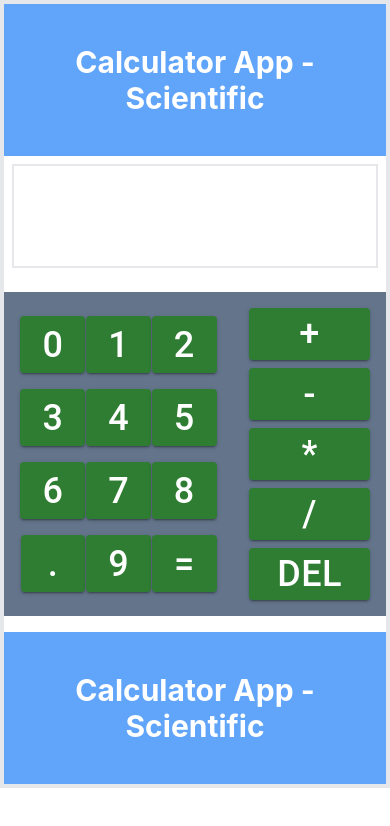
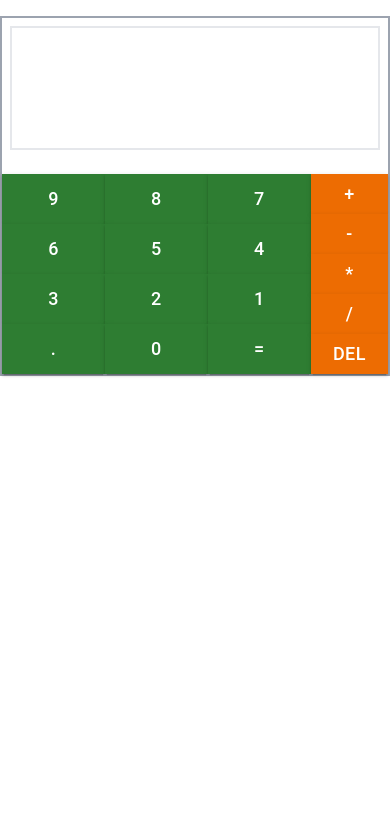
Before and after one commit to devmwas/calculator_app, a React (Create React App) app: page / in a window 390 px wide. Shown: the top 826 px of the page. Built offline with nearby package versions, Linux system fonts and the light colour scheme.

Commit message:
Made our calculator more appealing aesthetically and fixed some bugs

```diff
--- a/src/App.js
+++ b/src/App.js
@@ -1,18 +1,16 @@
-import Header from "./components/Header";
 import NumbersComponent from "./components/NumbersComponent";
 import Operators from "./components/Operators";
 import WorkSpace from "./components/WorkSpace";
 
 function App() {
   return (
-    <div className="md:w-1/3 mx-auto border-4">
-      <Header />
-          <WorkSpace />
-          <div className="flex justify-evenly">
-            <NumbersComponent />
-            <Operators />
-          </div>
-      <Header />
+    <div className="md:w-1/2 lg:w-1/3 mx-auto border-gray-400 border-2 mt-4">
+      {/* The workspace will display our calculations */}
+        <WorkSpace />
+        <div className="flex">
+          <NumbersComponent />
+          <Operators />
+        </div>
     </div>
   );
 }
--- a/src/components/Header.js
+++ /dev/null
@@ -1,11 +0,0 @@
-import React from 'react'
-
-function Header() {
-  return (
-    <div className='bg-blue-400 p-10 text-center text-3xl font-bold text-white'>
-        Calculator App - Scientific
-    </div>
-  )
-}
-
-export default Header
--- a/src/components/NumberComponent.js
+++ b/src/components/NumberComponent.js
@@ -8,18 +8,18 @@ function NumberComponent(number) {
 
   return (
     number === '=' ?
-    <Button color="success" variant="contained" size='large'
+    <Button color="success" variant="contained" fullWidth style={{borderRadius: '0%'}}
         onClick={() => dispatch(getResult())}
     >
-      <div className='text-4xl'>
+      <div className='text-lg md:text-4xl'>
         {number}
       </div>
     </Button>
     :
-    <Button color="success" variant="contained" size='large'
+    <Button color="success" variant="contained" fullWidth style={{borderRadius: '0%'}}
         onClick={() => dispatch(addDigit(number))}
     >
-      <div className='text-4xl'>
+      <div className='text-lg md:text-4xl'>
         {number}
       </div>
     </Button>
--- a/src/components/NumbersComponent.js
+++ b/src/components/NumbersComponent.js
@@ -2,17 +2,18 @@ import React from 'react'
 import NumberComponent from './NumberComponent'
 
 function NumbersComponent() {
-    const numbers = ['0', '1', '2', '3', '4', '5', '6', '7', '8', '.', '9', '=']
+    const numbers = ['9', '8', '7', '6', '5', '4', '3', '2', '1', '.', '0', '=']
     const numberComponents = numbers.map((number, index) => {
         return (
-            <div key={index} className='w-1/3 my-2 flex justify-around'>
+            // NumberComponent(number)
+            <div key={index} className='w-1/3 flex'>
                 {NumberComponent(number)}
             </div>
         )
     })
 
   return (
-    <div className='w-3/5 bg-slate-500 flex flex-wrap my-4 p-4 justify-center'>
+    <div className='w-4/5 flex flex-wrap mt-4'>
         {numberComponents}
     </div>
   )
--- a/src/components/Operators.js
+++ b/src/components/Operators.js
@@ -1,39 +1,36 @@
 import { Button } from '@mui/material'
-import React, { useEffect, useState } from 'react'
-import { useDispatch, useSelector } from 'react-redux'
-import { chooseOperator, getResult } from '../features/workspace/workspaceSlice'
+import { useDispatch } from 'react-redux'
+import { chooseOperator, deleteOperand } from '../features/workspace/workspaceSlice'
 
 function Operators() {
   const dispatch = useDispatch()
-  const calculation = useSelector(state => state.workspace.ourCalculation)
-
 
   return (
-    <div className='flex flex-wrap flex-col bg-slate-500 my-4 p-4 space-y-2 w-2/5'>
-        <Button color='success' variant='contained'
+    <div className='flex flex-col mt-4 w-1/5'>
+        <Button color='warning' variant='contained' style={{borderRadius: '0%'}}
             onClick={() => dispatch(chooseOperator('+'))}
         >
-            <div className='text-4xl'>+</div>
+            <div className='text-lg md:text-4xl'>+</div>
         </Button>
-        <Button color='success' variant='contained'
+        <Button color='warning' variant='contained' style={{borderRadius: '0%'}}
             onClick={() => dispatch(chooseOperator('-'))}
         >
-            <div className='text-4xl'>-</div>
+            <div className='text-lg md:text-4xl'>-</div>
         </Button>
-        <Button color='success' variant='contained'
+        <Button color='warning' variant='contained' style={{borderRadius: '0%'}}
             onClick={() => dispatch(chooseOperator('*'))}
         >
-            <div className='text-4xl'>*</div>
+            <div className='text-lg md:text-4xl'>*</div>
         </Button>
-        <Button color='success' variant='contained'
+        <Button color='warning' variant='contained' style={{borderRadius: '0%'}}
             onClick={() => dispatch(chooseOperator('/'))}
         >
-            <div className='text-4xl'>/</div>
+            <div className='text-lg md:text-4xl'>/</div>
         </Button>
-        <Button color='success' variant='contained'
-            onClick={() => dispatch(getResult())}
+        <Button color='warning' variant='contained' style={{borderRadius: '0%'}}
+            onClick={() => dispatch(deleteOperand())}
         >
-            <div className='text-4xl'>DEL</div>
+            <div className='text-lg md:text-4xl'>DEL</div>
         </Button>
     </div>
   )
--- a/src/components/WorkSpace.js
+++ b/src/components/WorkSpace.js
@@ -8,10 +8,10 @@ function WorkSpace() {
 
   return (
     <div className='border-2 m-2' style={{minHeight: 100}}>
-        <div className='text-start text-2xl p-2 break-words' style={{minHeight: 50}}>
+        <div className='text-start text-2xl p-2 break-words' style={{minHeight: 60}}>
             { firstOperand }{' '}{ operator }
         </div>
-        <div className='text-end text-4xl p-2 break-words' style={{minHeight: 50}}>
+        <div className='text-end text-4xl p-2 break-words' style={{minHeight: 60}}>
             { currentOperand }
         </div>
     </div>
--- a/src/features/workspace/workspaceSlice.js
+++ b/src/features/workspace/workspaceSlice.js
@@ -11,7 +11,7 @@ const workspaceSlice = createSlice({
             // We dont want to add unnecessary zeros infront of our operands
             if(state.currentOperand === '0' & action.payload === '0') return state
 
-            // We don't want to add many decimal points
+            // We don't want to add more than one decimal points
             if(state.currentOperand?.includes('.') & action.payload === '.') return state
 
             return {
@@ -44,13 +44,19 @@ const workspaceSlice = createSlice({
             }
         },
         getResult: (state) => {
-            if(state.currentOperand == null & state.firstOperand == null & state.operator == null) {
+            if(state.currentOperand == null || state.firstOperand == null || state.operator == null) {
                 return state
             }
             return {
                 operator: null,
                 currentOperand: evaluate(state),
                 firstOperand: null
+            }
+        },
+        deleteOperand: state => {
+            return {
+                ...state,
+                currentOperand: null
             }
         }
     }
@@ -76,9 +82,11 @@ const evaluate = (state) => {
         case "/":
             result =  first / current
             break
+        default:
+            return state
     }
-    return result
+    return result.toString()
 }
 
 export default workspaceSlice.reducer
-export const { addDigit, chooseOperator, getResult } = workspaceSlice.actions
+export const { addDigit, chooseOperator, getResult, deleteOperand } = workspaceSlice.actions
```
